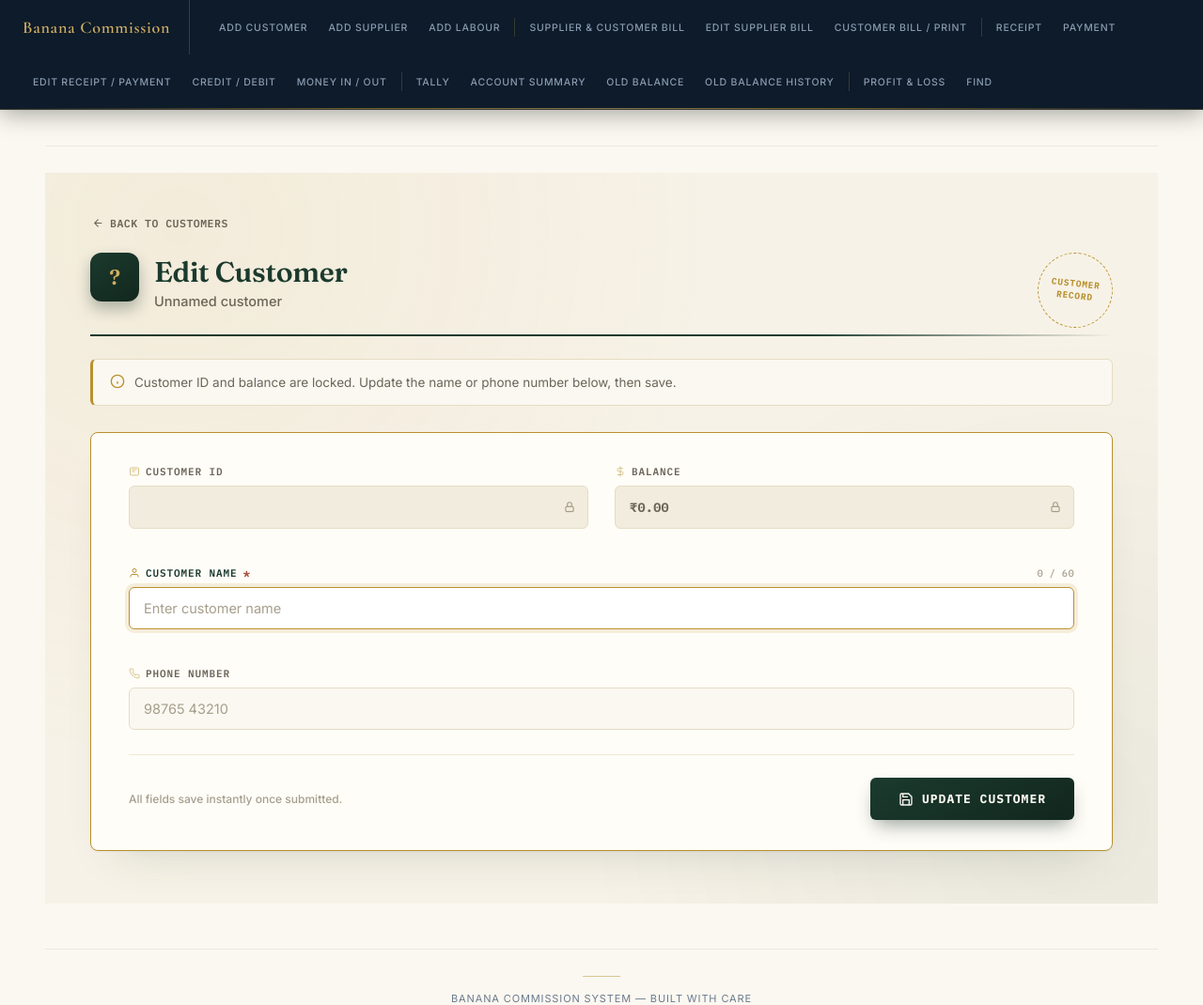
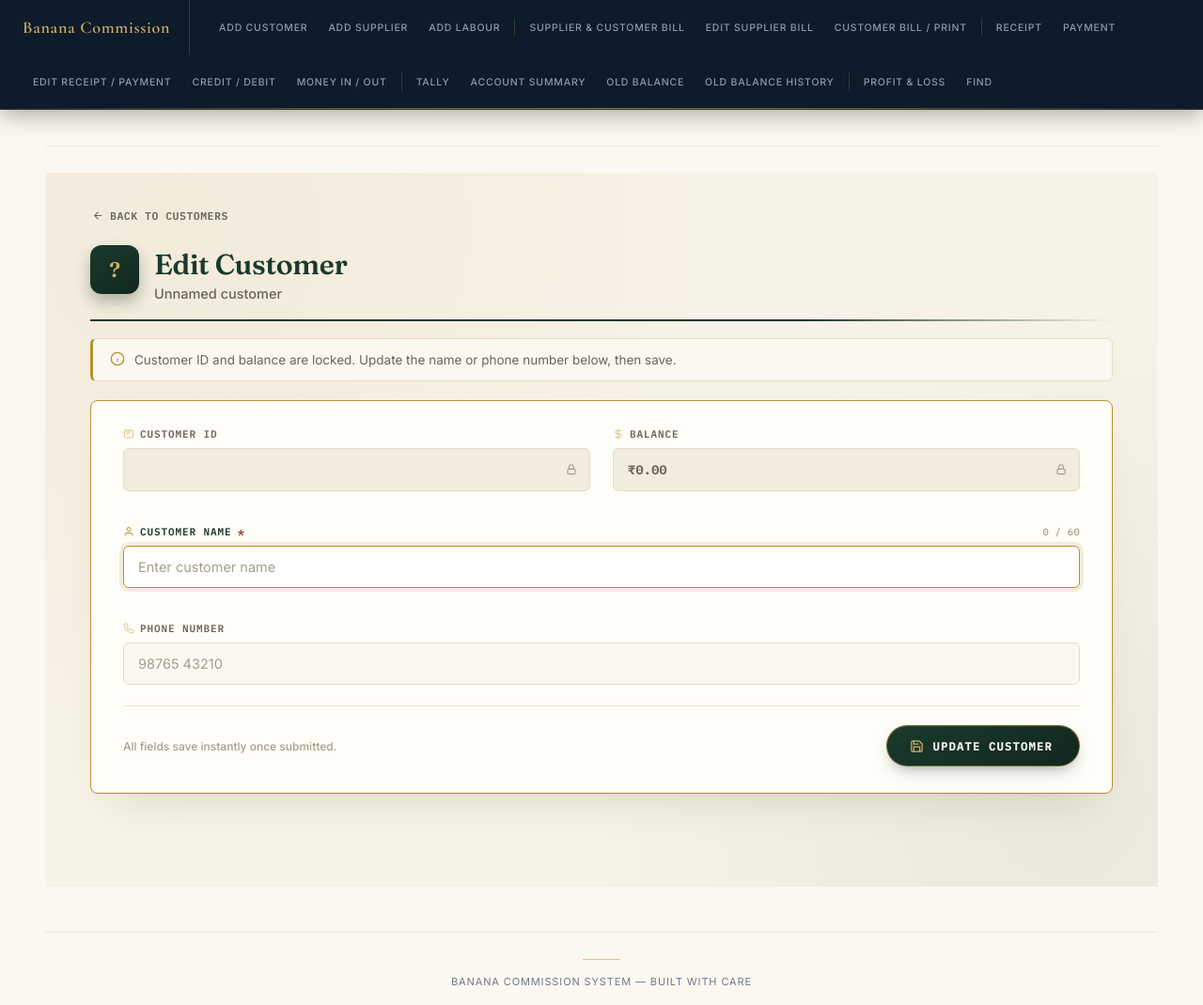
Before and after one commit to Anish-RS/commision-project-, a Flask app: page /customer/edit/1 in a window 1280 px wide. Shown: the whole page at 94% size. Run offline with Flask 3, Linux system fonts and the light colour scheme; the visitor is signed in with stand-in values (Sample User, id 1); data that the repository does not hold is empty; some libraries are stand-ins or nearby versions.

Commit message:
Update customer_edit_simple.html

```diff
--- a/templates/customer_edit_simple.html
+++ b/templates/customer_edit_simple.html
@@ -21,13 +21,15 @@
     --line:#E6DCC3;
     --line-soft:#EFE7D3;
     --locked-bg:#F1ECDD;
+    --teal:#2F6E62;
+    --teal-ring:rgba(47,110,98,0.28);
 }
 
 *{ box-sizing:border-box; }
 
 .ledger-page{
     min-height:calc(100vh - 40px);
-    padding:40px 48px 56px;
+    padding:32px 48px 44px;
     background:
         radial-gradient(circle at 12% 8%, rgba(184,145,47,0.07), transparent 45%),
         radial-gradient(circle at 92% 88%, rgba(27,58,46,0.06), transparent 40%),
@@ -75,7 +77,6 @@
     display:flex;
     align-items:flex-start;
     gap:16px;
-    padding-right:110px;
 }
 
 .avatar-badge{
@@ -146,42 +147,9 @@
     background:var(--gold);
 }
 
-/* signature: ledger entry seal, echoes the stamped-record motif used across the app */
-.ledger-seal{
-    position:absolute;
-    top:0;
-    right:0;
-    width:80px;
-    height:80px;
-    border-radius:50%;
-    border:1.5px dashed var(--gold);
-    display:flex;
-    align-items:center;
-    justify-content:center;
-    text-align:center;
-    transform:rotate(6deg);
-    transition:transform 0.4s cubic-bezier(.34,1.56,.64,1), border-color 0.2s ease;
-    cursor:default;
-}
-
-.ledger-seal:hover{
-    transform:rotate(-4deg) scale(1.05);
-    border-color:var(--gold-light);
-}
-
-.ledger-seal span{
-    font-family:'IBM Plex Mono', monospace;
-    font-size:9.5px;
-    font-weight:700;
-    letter-spacing:0.8px;
-    color:var(--gold);
-    line-height:1.35;
-    text-transform:uppercase;
-}
-
 .gold-rule{
     height:2px;
-    margin:26px 0 24px;
+    margin:18px 0 18px;
     background:linear-gradient(90deg, var(--forest) 0%, var(--forest) 70%, transparent 100%);
 }
 
@@ -193,8 +161,8 @@
     border:1px solid var(--line);
     border-left:3px solid var(--gold);
     border-radius:6px;
-    padding:14px 18px;
-    margin-bottom:28px;
+    padding:12px 18px;
+    margin-bottom:20px;
 }
 
 .info-banner svg{
@@ -215,7 +183,7 @@
 .edit-card{
     background:var(--card);
     border-radius:8px;
-    padding:34px 40px 32px;
+    padding:28px 34px 28px;
     box-shadow:
         0 1px 2px rgba(27,58,46,0.05),
         0 24px 48px -28px rgba(27,58,46,0.20);
@@ -226,7 +194,7 @@
 .form-grid{
     display:grid;
     grid-template-columns:1fr 1fr;
-    gap:22px 28px;
+    gap:18px 24px;
 }
 
 .form-group{
@@ -422,8 +390,8 @@
     align-items:center;
     justify-content:space-between;
     gap:16px;
-    margin-top:8px;
-    padding-top:24px;
+    margin-top:4px;
+    padding-top:20px;
     border-top:1px solid var(--line-soft);
 }
 
@@ -434,11 +402,12 @@
 }
 
 .update-btn{
-    padding:14px 30px;
-    border:none;
-    border-radius:6px;
+    position:relative;
+    padding:13px 28px 13px 24px;
+    border:1px solid rgba(184,145,47,0.55);
+    border-radius:999px;
     font-family:'IBM Plex Mono', monospace;
-    font-size:13px;
+    font-size:12.5px;
     font-weight:700;
     letter-spacing:1px;
     text-transform:uppercase;
@@ -449,19 +418,36 @@
     justify-content:center;
     gap:9px;
     background:linear-gradient(150deg, var(--forest), var(--forest-dark));
-    box-shadow:0 10px 20px -6px rgba(18,39,30,0.45);
-    transition:transform 0.15s ease, box-shadow 0.15s ease, filter 0.15s ease, opacity 0.15s ease;
+    box-shadow:0 8px 18px -8px rgba(18,39,30,0.5), inset 0 1px 0 rgba(255,255,255,0.08);
+    transition:transform 0.15s ease, box-shadow 0.15s ease, filter 0.15s ease, opacity 0.15s ease, border-color 0.15s ease;
     white-space:nowrap;
+    overflow:hidden;
+}
+
+.update-btn::before{
+    content:'';
+    position:absolute;
+    inset:0;
+    background:linear-gradient(120deg, transparent 30%, rgba(212,175,99,0.28) 48%, transparent 66%);
+    transform:translateX(-100%);
+    transition:transform 0.5s ease;
+    pointer-events:none;
+}
+
+.update-btn:hover::before{
+    transform:translateX(100%);
 }
 
 .update-btn svg{
-    width:16px;
-    height:16px;
+    width:15px;
+    height:15px;
+    color:var(--gold-light);
 }
 
 .update-btn:hover{
     transform:translateY(-1px);
-    box-shadow:0 14px 26px -6px rgba(18,39,30,0.55);
+    border-color:var(--gold-light);
+    box-shadow:0 12px 24px -8px rgba(18,39,30,0.55), inset 0 1px 0 rgba(255,255,255,0.1);
 }
 
 .update-btn:active{
@@ -563,7 +539,6 @@
                 <span class="status-chip" id="dirtyChip">Unsaved changes</span>
             </p>
         </div>
-        <div class="ledger-seal"><span>Customer<br>Record</span></div>
     </div>
 
     <div class="gold-rule reveal d1"></div>
```
Also changed, not shown: other parts of templates/customer_edit_simple.html (+7 -17 lines).
